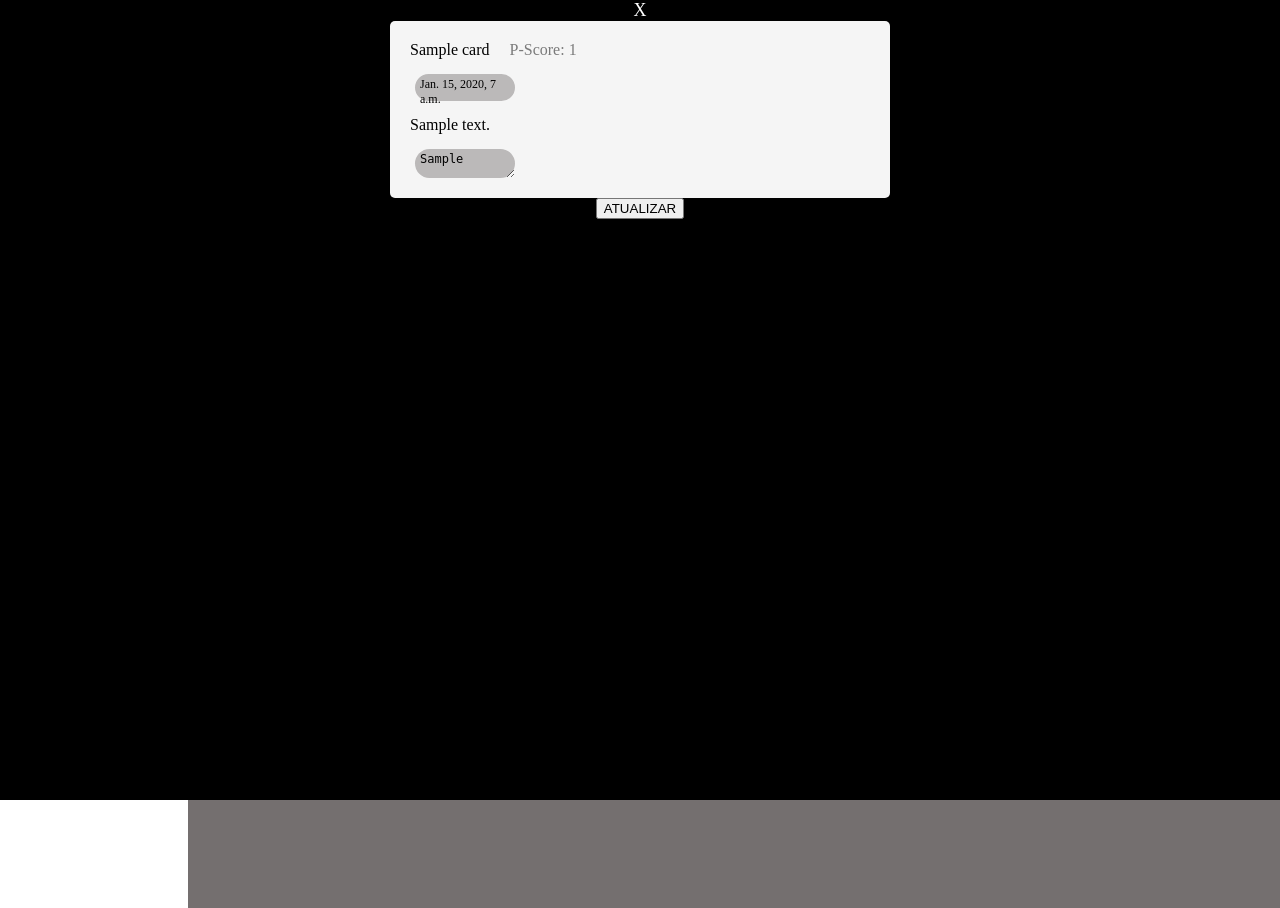
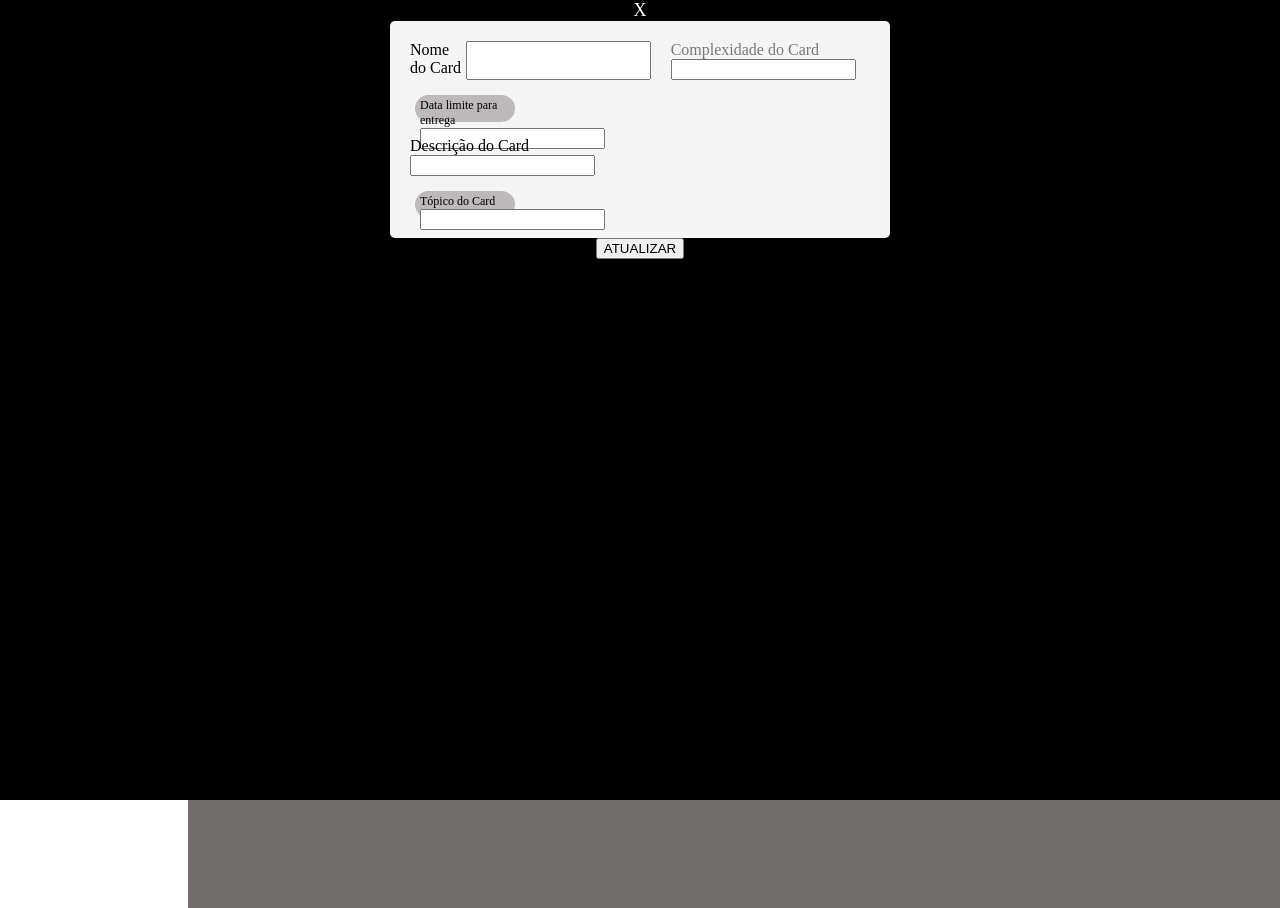
Before and after one commit to banzai200/Sprinteam, a Django app: template kanban/templates/kanban/edit.html in a window 1280 px wide. Run offline with Django 3.2, Linux system fonts and the light colour scheme; tables that the repository leaves empty hold one stand-in row (values such as "Sample post"); the template is opened without the code that fills it: values that come from a table or form of the project are taken from there, most other values are stand-ins (such as "Sample title", 1, 10 or a date in 2020); grey boxes marked "Sample" are stand-in pictures; some libraries are stand-ins or nearby versions.

Commit message:
more editing

```diff
--- a/kanban/forms.py
+++ b/kanban/forms.py
@@ -11,3 +11,11 @@ class SignUpForm(UserCreationForm):
     class Meta:
         model = User
         fields = ('username', 'first_name', 'last_name', 'email', 'password1', 'password2', )
+
+
+class CardForm(forms.Form):
+    card_name = forms.CharField(max_length=200, label='Nome do Card')
+    card_complexity = forms.IntegerField(max_value=100, label='Complexidade do Card')
+    card_topic = forms.CharField(max_length=10, label='Tópico do Card')
+    card_deadline = forms.DateField(label='Data limite para entrega')
+    card_description = forms.CharField(max_length=500, label="Descrição do Card")
--- a/kanban/templates/kanban/edit.html
+++ b/kanban/templates/kanban/edit.html
@@ -6,16 +6,17 @@
         <div onclick="location='{% url "kanban" board.b_name %}'" style="text-align:right;">X</div>
         <div class="chighlight flexcol">
             <div class="chbigfield flexrow">
-                {{ card.c_name }}
-                <label style="margin-left:20px;"> P-Score: {{card.c_complexity}}</label>
+                {{ form.card_name.label }}
+                {{ form.card_name }}
+                <label style="margin-left:20px;"> {{ form.card_complexity.label }} {{ form.card_complexity }}</label>
             </div>
             <div class="flexrow chbigfield">
            {# <label>Responsável: </label><div class="cresp">{{card.c_assigned}}</div>#}
-                <div class="cdeadline">{{ card.c_deadline }}</div>
+                <div class="cdeadline">{{ form.card_deadline.label }} {{ form.card_deadline }}</div>
             </div>
-            <div class="chdesc chbigfield"> {{card.c_description}}</div>
+            <div class="chdesc chbigfield">{{ form.card_description.label }} {{form.card_description}}</div>
             <div class="flexrow">
-                    <textarea class="ctopic" style="border:none">{{ card.c_topic }}</textarea>
+                    <div class="ctopic" style="border:none">{{ form.card_topic.label }}{{ form.card_topic }}</div>
             </div>
         </div>
         <div class="flexrow">
```
Also changed, not shown: kanban/views.py (+14 -5 lines).
